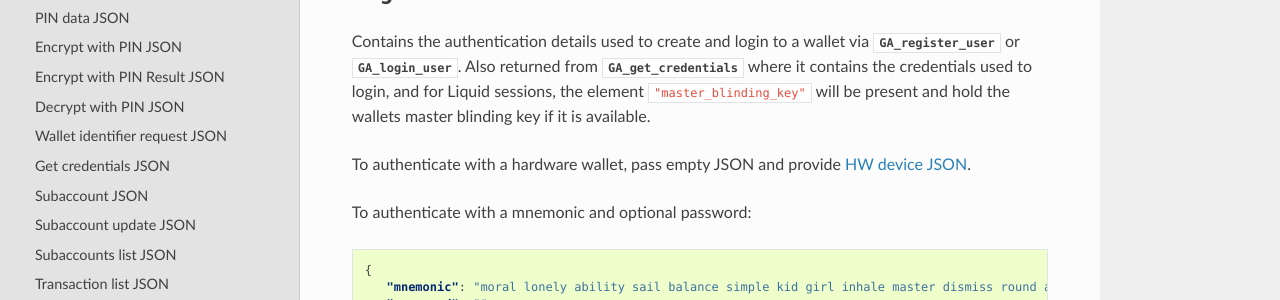
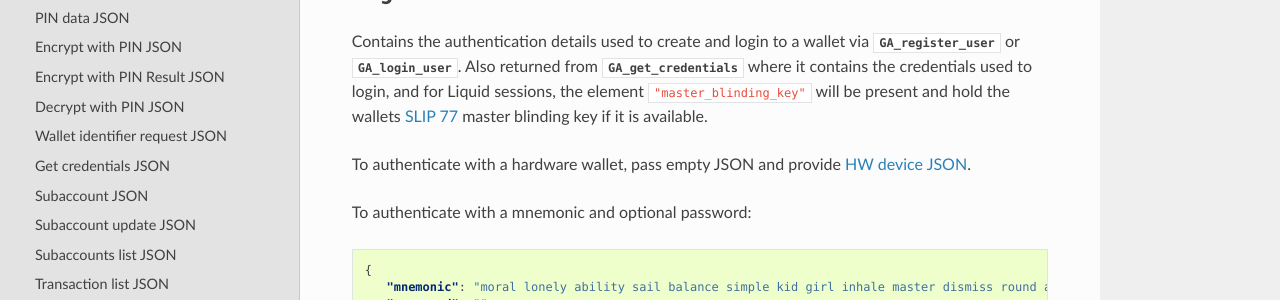
Before and after one commit to Blockstream/gdk, a Sphinx documentation site: the page built from docs/source/gdk-json.rst, in a window 1280 px wide and 900 px high, scrolled down 1447 px. Shown: the part 176-476 px from the top of the window. Built offline with Sphinx 7.4.7 and the Read the Docs theme 2.0.0, drawn with Linux system fonts in a browser that asks for light colours; pages that are not in the unit, such as notebooks, are missing from menus.

Commit message:
docs: note that the master blinding key is a SLIP77 key

```diff
--- a/docs/source/gdk-json.rst
+++ b/docs/source/gdk-json.rst
@@ -87,8 +87,9 @@ Login credentials JSON
 Contains the authentication details used to create and login to a wallet
 via `GA_register_user` or `GA_login_user`. Also returned from `GA_get_credentials`
 where it contains the credentials used to login, and for Liquid sessions, the
-element ``"master_blinding_key"`` will be present and hold the wallets master blinding
-key if it is available.
+element ``"master_blinding_key"`` will be present and hold the
+wallets `SLIP 77 <https://github.com/satoshilabs/slips/blob/master/slip-0077.md>`_
+master blinding key if it is available.
 
 To authenticate with a hardware wallet, pass empty JSON and provide :ref:`hw-device`.
 
```
